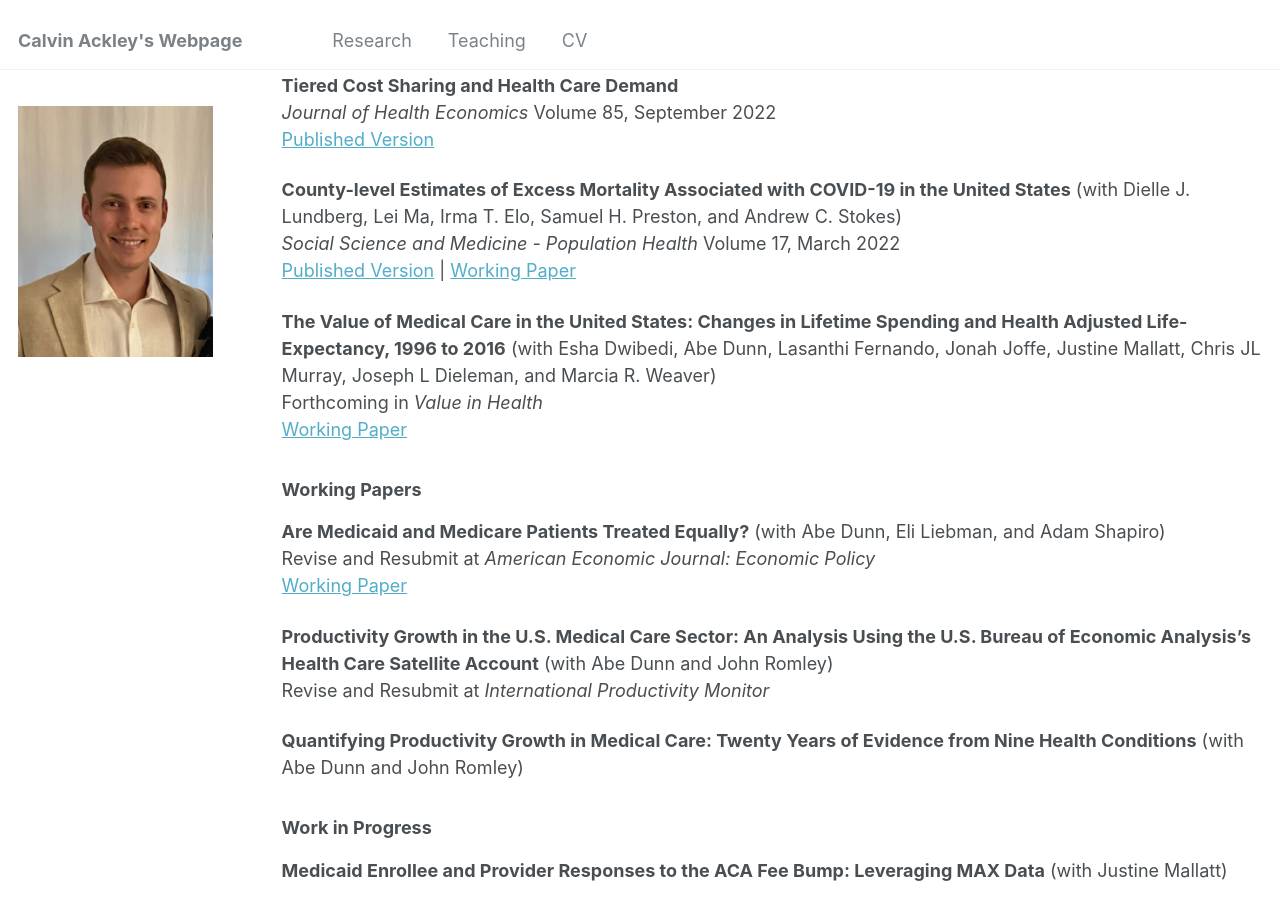
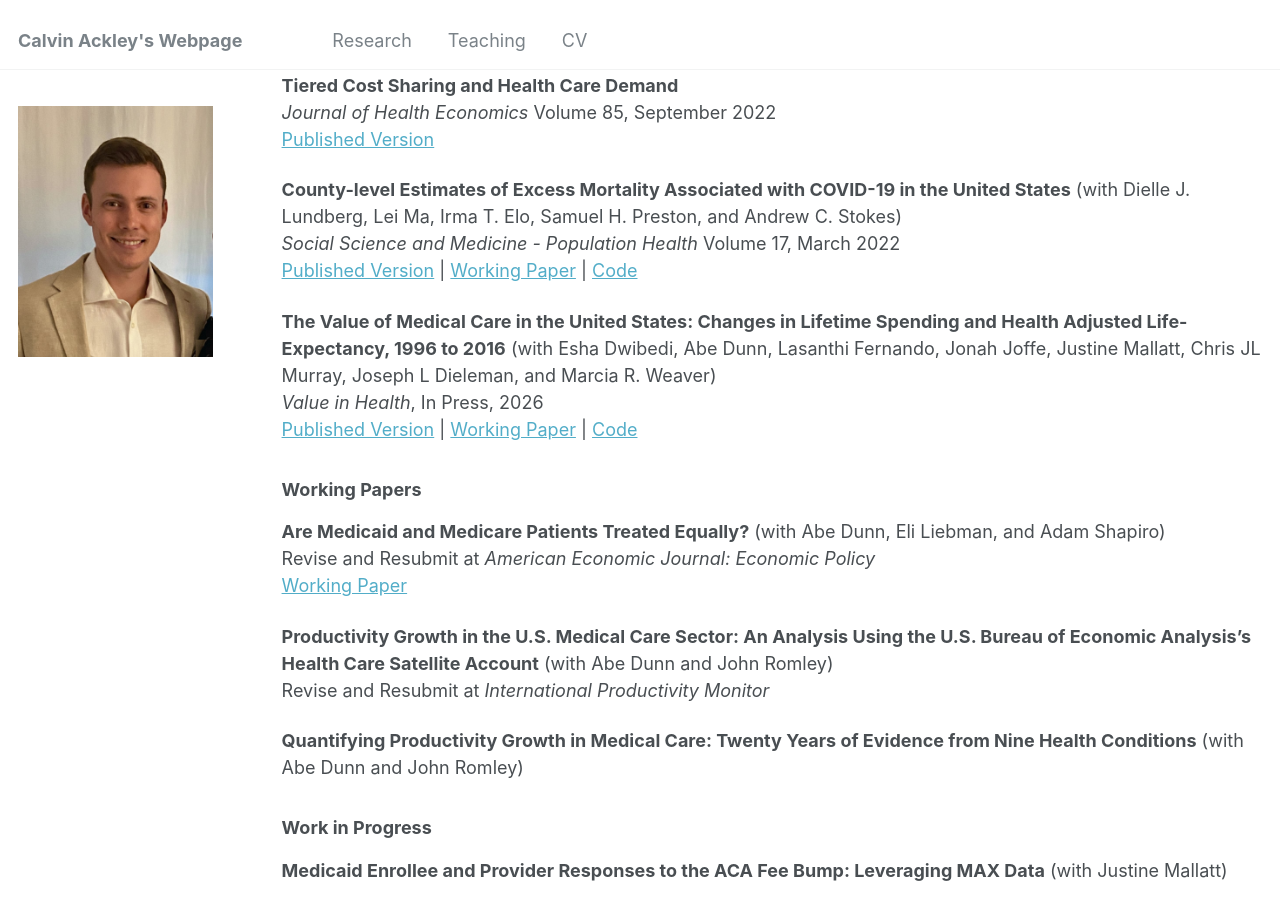
Before and after one commit to ackleycb/ackleycb.github.io, a Jekyll site: the page built from _pages/research.md, in a window 1280 px wide and 900 px high, scrolled down 451 px. Built offline with Jekyll 4.4.1, drawn with Linux system fonts in a browser that asks for light colours.

Commit message:
research: publish Value in Health citation; add Code links
- Value of Medical Care: update 'Forthcoming' to 'Value in Health, In
  Press, 2026'; add Published Version and Code links.
- County-level COVID excess mortality: add Code link.

Co-Authored-By: Claude Opus 4.8 (1M context) <noreply@anthropic.com>

```diff
--- a/_pages/research.md
+++ b/_pages/research.md
@@ -26,11 +26,11 @@ author_profile: true
 
 **County-level Estimates of Excess Mortality Associated with COVID-19 in the United States** (with Dielle J. Lundberg, Lei Ma, Irma T. Elo, Samuel H. Preston, and Andrew C. Stokes)
 *Social Science and Medicine - Population Health* Volume 17, March 2022
-[Published Version](https://www.sciencedirect.com/science/article/pii/S2352827321002962) | [Working Paper](https://www.medrxiv.org/content/10.1101/2021.04.23.21255564v4.full.pdf)
+[Published Version](https://www.sciencedirect.com/science/article/pii/S2352827321002962) | [Working Paper](https://www.medrxiv.org/content/10.1101/2021.04.23.21255564v4.full.pdf) | [Code](https://github.com/ackleycb/county-level-estimates-of-excess-mortality)
 
 **The Value of Medical Care in the United States: Changes in Lifetime Spending and Health Adjusted Life-Expectancy, 1996 to 2016** (with Esha Dwibedi, Abe Dunn, Lasanthi Fernando, Jonah Joffe, Justine Mallatt, Chris JL Murray, Joseph L Dieleman, and Marcia R. Weaver)
-Forthcoming in *Value in Health*
-[Working Paper](https://papers.ssrn.com/sol3/papers.cfm?abstract_id=5345903)
+*Value in Health*, In Press, 2026
+[Published Version](https://www.valueinhealthjournal.com/article/S1098-3015(26)00033-1/abstract) | [Working Paper](https://papers.ssrn.com/sol3/papers.cfm?abstract_id=5345903) | [Code](https://github.com/ackleycb/health_adjusted_life_expectancy_spending)
 
 ### Working Papers
 
```
